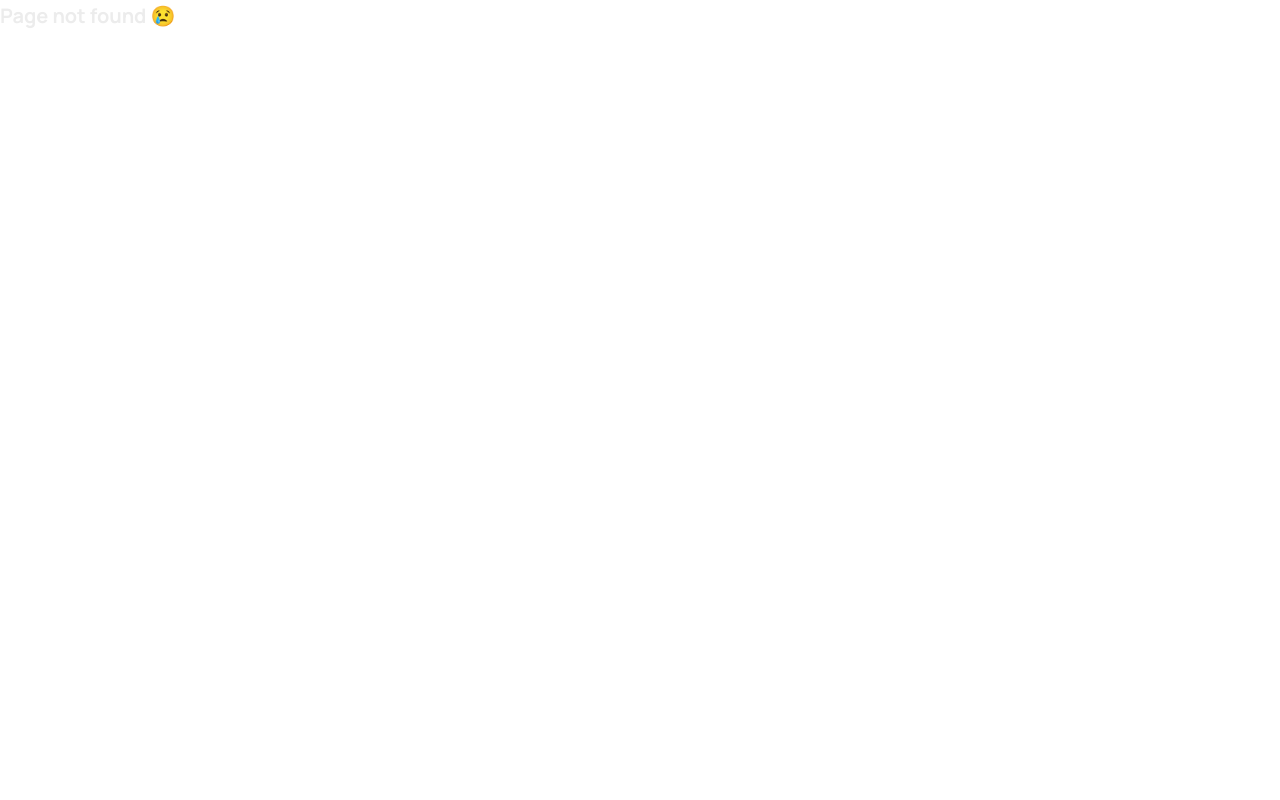
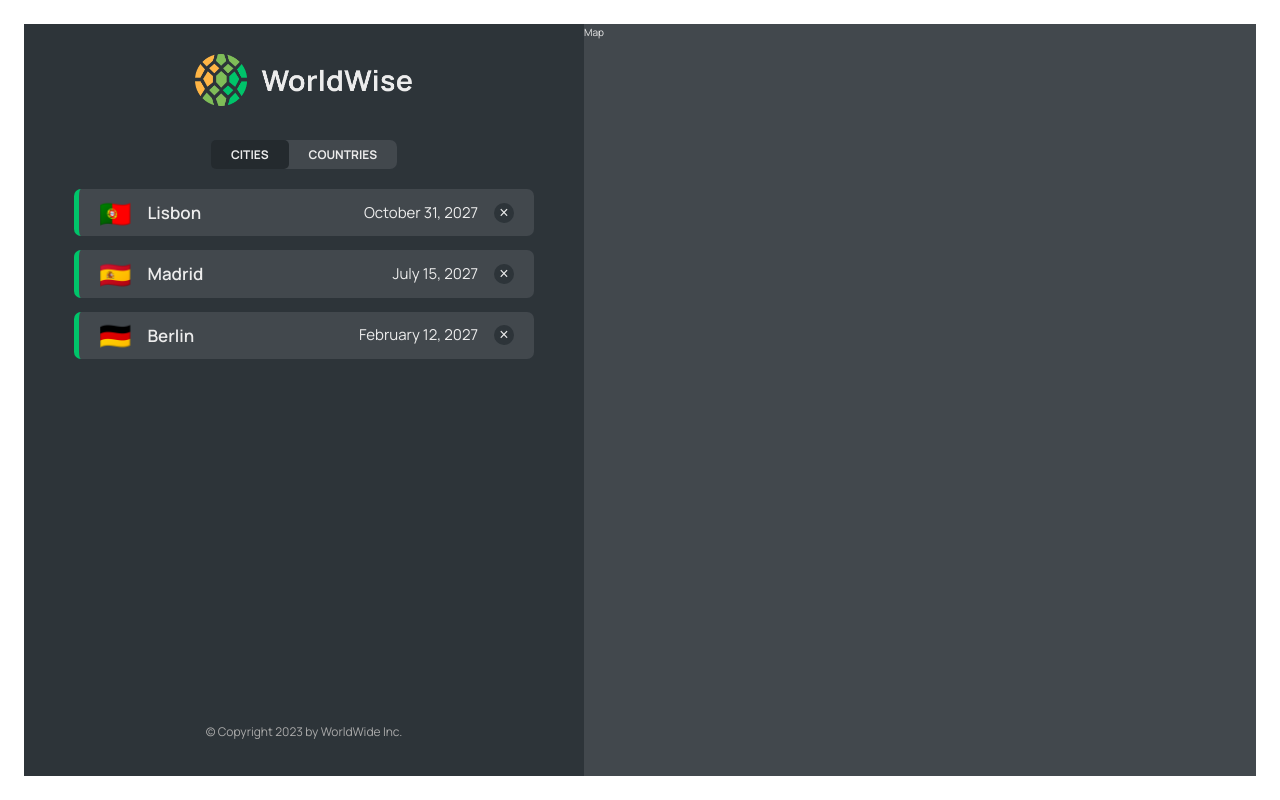
Before and after one commit to mohamedeld/world-wide-react-website, a React (Vite) app: page /app/cities in a window 1280 px wide. Before the commit this address had no page. Built offline with nearby package versions, Linux system fonts and the light colour scheme; data requests are answered from the project's data file.

Commit message:
fetchin data from fake api

```diff
--- /dev/null
+++ b/db.json
@@ -0,0 +1,57 @@
+{
+  "cities": [
+    {
+      "cityName": "Lisbon",
+      "country": "Portugal",
+      "emoji": "🇵🇹",
+      "date": "2027-10-31T15:59:59.138Z",
+      "notes": "My favorite city so far!",
+      "position": {
+        "lat": 38.727881642324164,
+        "lng": -9.140900099907554
+      },
+      "id": 73930385
+    },
+    {
+      "cityName": "Madrid",
+      "country": "Spain",
+      "emoji": "🇪🇸",
+      "date": "2027-07-15T08:22:53.976Z",
+      "notes": "",
+      "position": {
+        "lat": 40.46635901755316,
+        "lng": -3.7133789062500004
+      },
+      "id": 17806751
+    },
+    {
+      "cityName": "Berlin",
+      "country": "Germany",
+      "emoji": "🇩🇪",
+      "date": "2027-02-12T09:24:11.863Z",
+      "notes": "Amazing 😃",
+      "position": {
+        "lat": 52.53586782505711,
+        "lng": 13.376933665713324
+      },
+      "id": 98443197
+    }
+  ],
+  "posts": [
+    {
+      "id": 1,
+      "title": "json-server",
+      "author": "typicode"
+    }
+  ],
+  "comments": [
+    {
+      "id": 1,
+      "body": "some comment",
+      "postId": 1
+    }
+  ],
+  "profile": {
+    "name": "typicode"
+  }
+}
--- a/package.json
+++ b/package.json
@@ -7,7 +7,8 @@
     "dev": "vite",
     "build": "vite build",
     "lint": "eslint . --ext js,jsx --report-unused-disable-directives --max-warnings 0",
-    "preview": "vite preview"
+    "preview": "vite preview",
+    "server": "json-server --watch db.json --port 9000 --delay 500"
   },
   "dependencies": {
     "react": "^18.2.0",
--- a/src/App.jsx
+++ b/src/App.jsx
@@ -1,3 +1,4 @@
+import { useState, useEffect } from "react";
 import { BrowserRouter, Route, Routes } from "react-router-dom";
 import HomePage from "./pages/HomePage";
 import Product from "./pages/Product";
@@ -5,16 +6,65 @@ import Pricing from "./pages/Pricing";
 import NotFound from "./pages/NotFound";
 import AppLayout from "./pages/AppLayout";
 import Login from "./pages/Login";
+import CityList from "./components/CityList";
 
 function App() {
+  const [cities, setCities] = useState([]);
+  const [isLoading, setIsLoading] = useState(false);
+  const [error, setError] = useState("");
+  useEffect(function () {
+    async function fetchCities() {
+      try {
+        setIsLoading(true);
+        const res = await fetch("http://localhost:9000/cities");
+        const data = await res.json();
+        setCities(data);
+      } catch (err) {
+        console.log("error with fetching data");
+        setError(err.message);
+      } finally {
+        setIsLoading(false);
+        setError("");
+      }
+    }
+    fetchCities();
+  }, []);
+  function handleDelete(id) {
+    setCities((prevState) => prevState.filter((city) => city.id !== id));
+  }
   return (
     <>
       <BrowserRouter>
         <Routes>
-          <Route path="/" element={<HomePage />} />
+          <Route index element={<HomePage />} />
           <Route path="product" element={<Product />} />
           <Route path="pricing" element={<Pricing />} />
-          <Route path="app" element={<AppLayout />} />
+          <Route path="app" element={<AppLayout />}>
+            <Route
+              index
+              element={
+                <CityList
+                  cities={cities}
+                  isLoading={isLoading}
+                  error={error}
+                  onHandleDelete={handleDelete}
+                />
+              }
+            />
+            <Route
+              path="cities"
+              element={
+                <CityList
+                  cities={cities}
+                  isLoading={isLoading}
+                  error={error}
+                  onHandleDelete={handleDelete}
+                />
+              }
+            />
+            <Route path="countries" element={<p>List of countries</p>} />
+            <Route path="form" element={<p>forms</p>} />
+          </Route>
           <Route path="login" element={<Login />} />
           <Route path="*" element={<NotFound />} />
         </Routes>
--- a/src/components/AppNav.jsx
+++ b/src/components/AppNav.jsx
@@ -1,4 +1,16 @@
+import { NavLink } from "react-router-dom";
 import styles from "./AppNav.module.css";
 export default function AppNav() {
-  return <div>AppNav</div>;
+  return (
+    <nav className={styles.nav}>
+      <ul>
+        <li>
+          <NavLink to="cities">Cities</NavLink>
+        </li>
+        <li>
+          <NavLink to="countries">Countries</NavLink>
+        </li>
+      </ul>
+    </nav>
+  );
 }
--- /dev/null
+++ b/src/components/CityItem.jsx
@@ -0,0 +1,22 @@
+import styles from "./CityItem.module.css";
+const formatDate = (date) => {
+  return new Intl.DateTimeFormat("en", {
+    day: "numeric",
+    month: "long",
+    year: "numeric",
+  }).format(new Date(date));
+};
+function CityItem({ city, onHandleDelete }) {
+  const { cityName, emoji, date, id } = city;
+  return (
+    <li className={styles.cityItem}>
+      <span className={styles.emoji}>{emoji}</span>
+      <h3 className={styles.name}>{cityName}</h3>
+      <time className={styles.date}>{formatDate(date)}</time>
+      <button className={styles.deleteBtn} onClick={() => onHandleDelete(id)}>
+        &times;
+      </button>
+    </li>
+  );
+}
+export default CityItem;
--- /dev/null
+++ b/src/components/CityList.jsx
@@ -0,0 +1,22 @@
+import CityItem from "./CityItem";
+import Spinner from "./Spinner";
+import Error from "./Error";
+import styles from "./CityList.module.css";
+import Message from "./Message";
+export default function CityList({ cities, isLoading, error, onHandleDelete }) {
+  if (isLoading) return <Spinner />;
+  if (error) return <Error error={error} />;
+  if (!cities.length)
+    return (
+      <Message message="add your first city be clicking on a city on the map" />
+    );
+  return (
+    <ul className={styles.cityList}>
+      {cities.map((city) => {
+        return (
+          <CityItem key={city.id} city={city} onHandleDelete={onHandleDelete} />
+        );
+      })}
+    </ul>
+  );
+}
--- /dev/null
+++ b/src/components/Error.jsx
@@ -0,0 +1,10 @@
+function Error({ error }) {
+  return (
+    <p className="error">
+      <span>💥</span> There was an error fecthing questions.
+      <p>{error}</p>
+    </p>
+  );
+}
+
+export default Error;
--- a/src/components/Sidebar.jsx
+++ b/src/components/Sidebar.jsx
@@ -1,3 +1,4 @@
+import { Outlet } from "react-router-dom";
 import AppNav from "./AppNav";
 import Footer from "./Footer";
 import Logo from "./Logo";
@@ -7,7 +8,7 @@ export default function Sidebar() {
     <div className={styles.sidebar}>
       <Logo />
       <AppNav />
-      <p>List of cities</p>
+      <Outlet />
       <Footer />
     </div>
   );
--- a/src/index.css
+++ b/src/index.css
@@ -54,7 +54,14 @@ input:focus {
   outline: none;
   background-color: #fff;
 }
-
+.error {
+  text-align: center;
+  font-size: 1.6rem;
+  font-weight: 500;
+  padding: 2rem;
+  background-color: #495057;
+  border-radius: 100px;
+}
 .cta:link,
 .cta:visited {
   display: inline-block;
```
Also changed, not shown: 1 other file (tests, documents, lock files or other folders).
